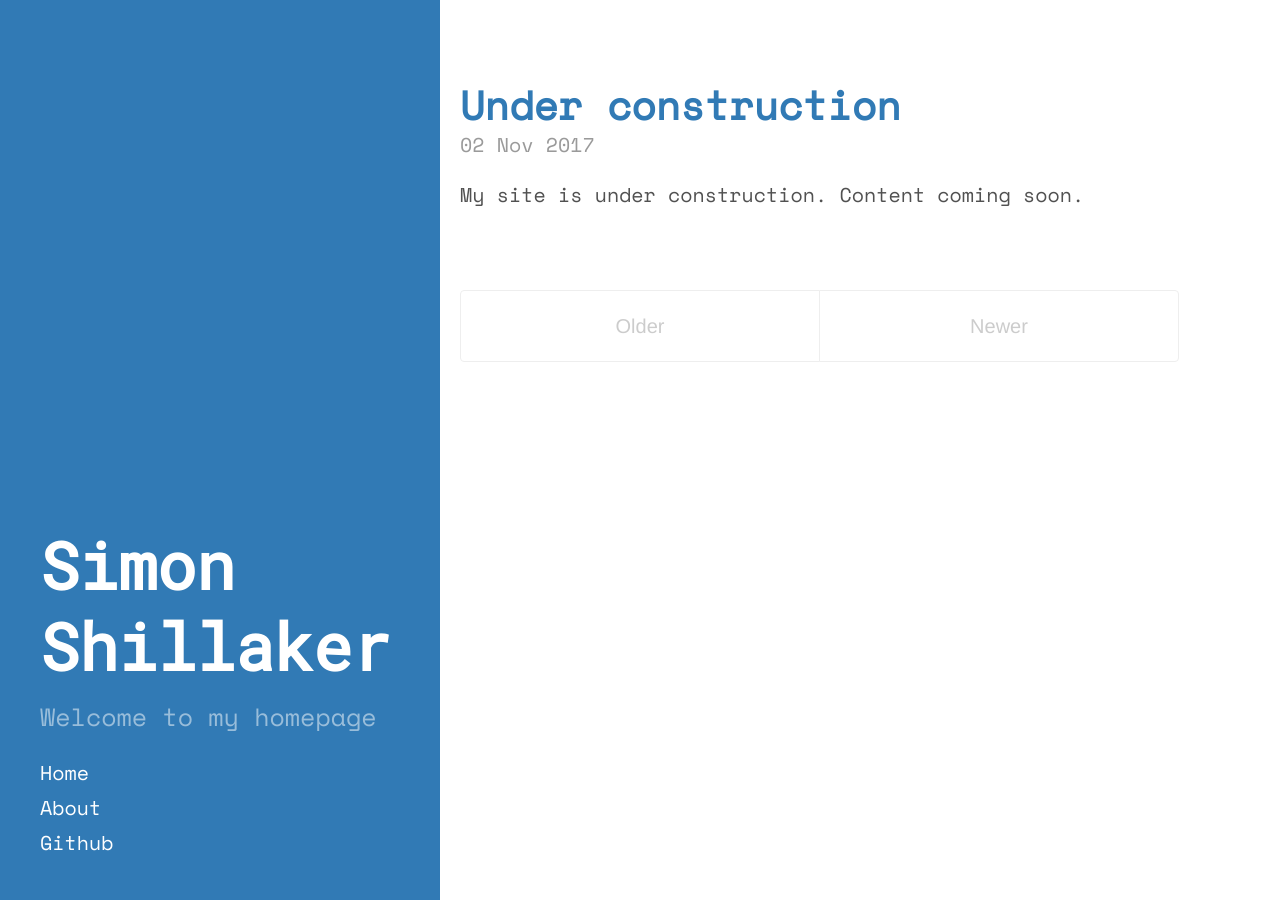
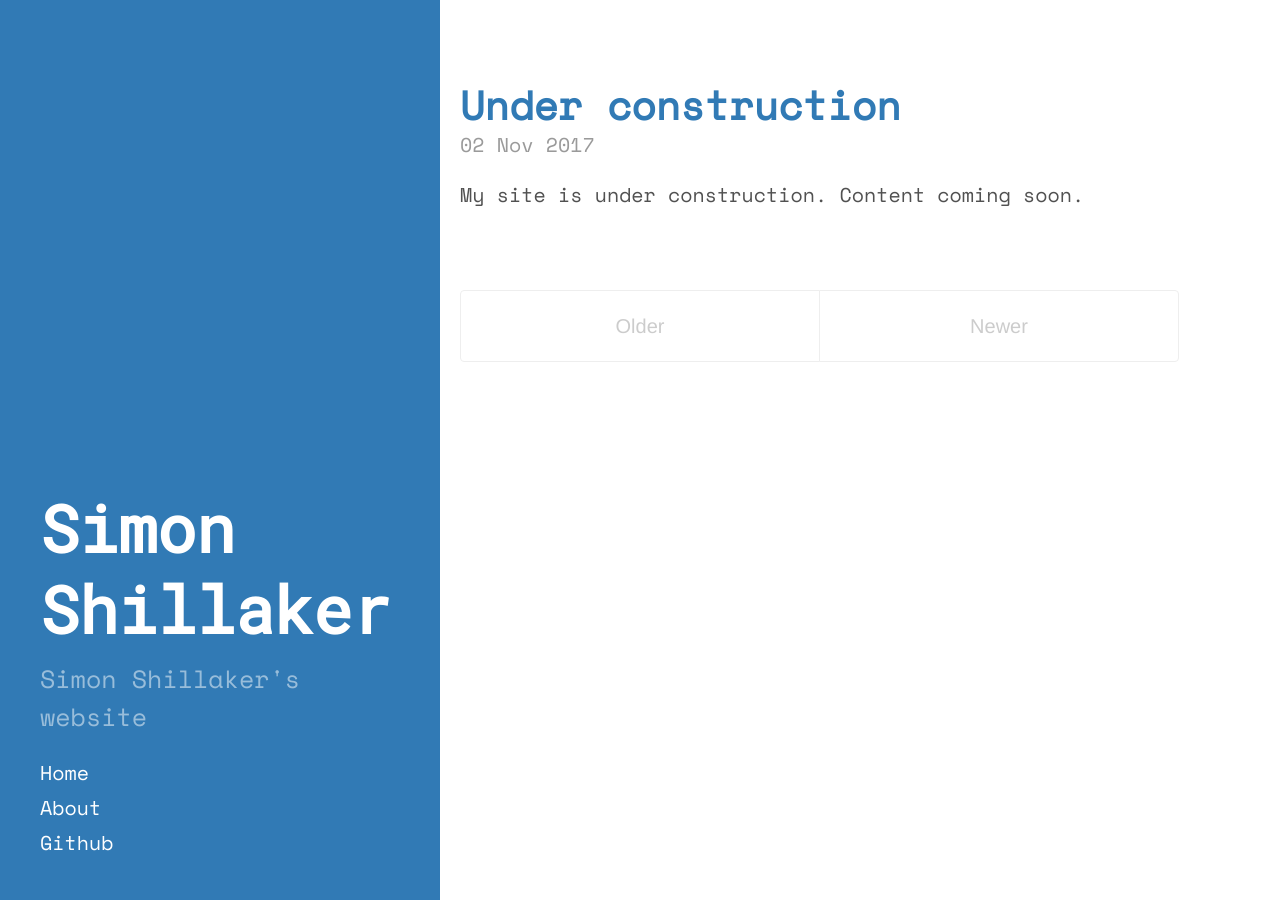
Before and after one commit to Shillaker/shillaker.github.io, a Jekyll site: the page built from index.html, in a window 1280 px wide. Built offline with Jekyll 4.4.1, drawn with Linux system fonts in a browser that asks for light colours; the list of posts is cut into pages by our own code.

Commit message:
Small updates

```diff
--- a/Gemfile
+++ b/Gemfile
@@ -1,9 +1,9 @@
 source "https://rubygems.org"
 
-gem "jekyll", "~> 3.6.2"
+gem "jekyll"
 gem "jekyll-feed"
 gem "jekyll-paginate"
 gem "jekyll-gist"
 gem "redcarpet"
 
-gem "minima", "~> 2.0"
+gem "minima"
--- a/_config.yml
+++ b/_config.yml
@@ -7,13 +7,13 @@ permalink:        pretty
 
 # Setup
 title:            Simon Shillaker
-description:      'Welcome to my homepage'
-url:              https://www.doc.ic.ac.uk/~scs17/
-baseurl:          https://www.doc.ic.ac.uk/~scs17/
+description:      "Simon Shillaker's website"
+url:              https://www.simonshillaker.com/
+baseurl:          ""
 
 author:
-  name:           'Simon Shillaker'
-  url:            https://www.doc.ic.ac.uk/~scs17
+  name:           "Simon Shillaker"
+  url:            https://www.simonshillaker.com/
 
 paginate:         5
 
```
Also changed, not shown: Gemfile.lock, 3 other files.
